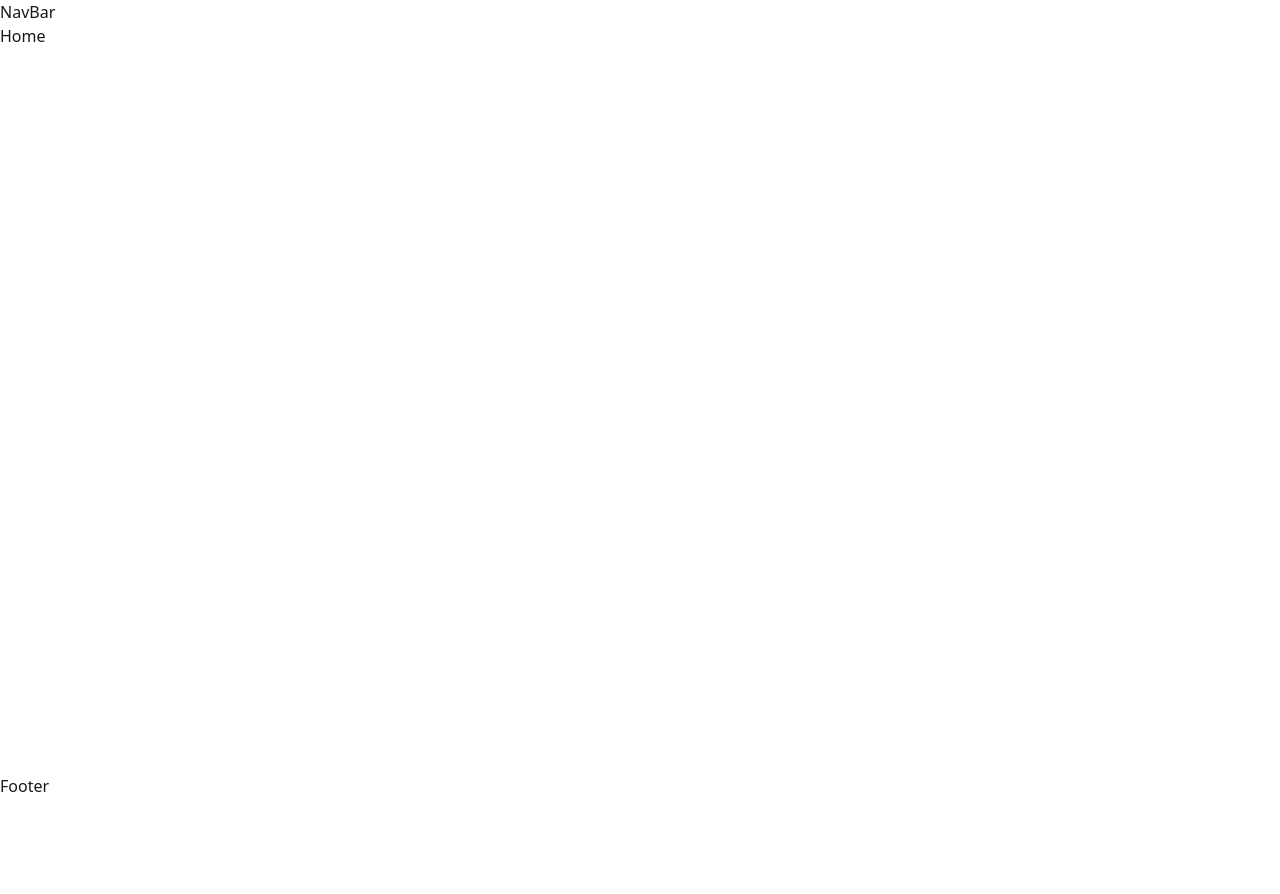
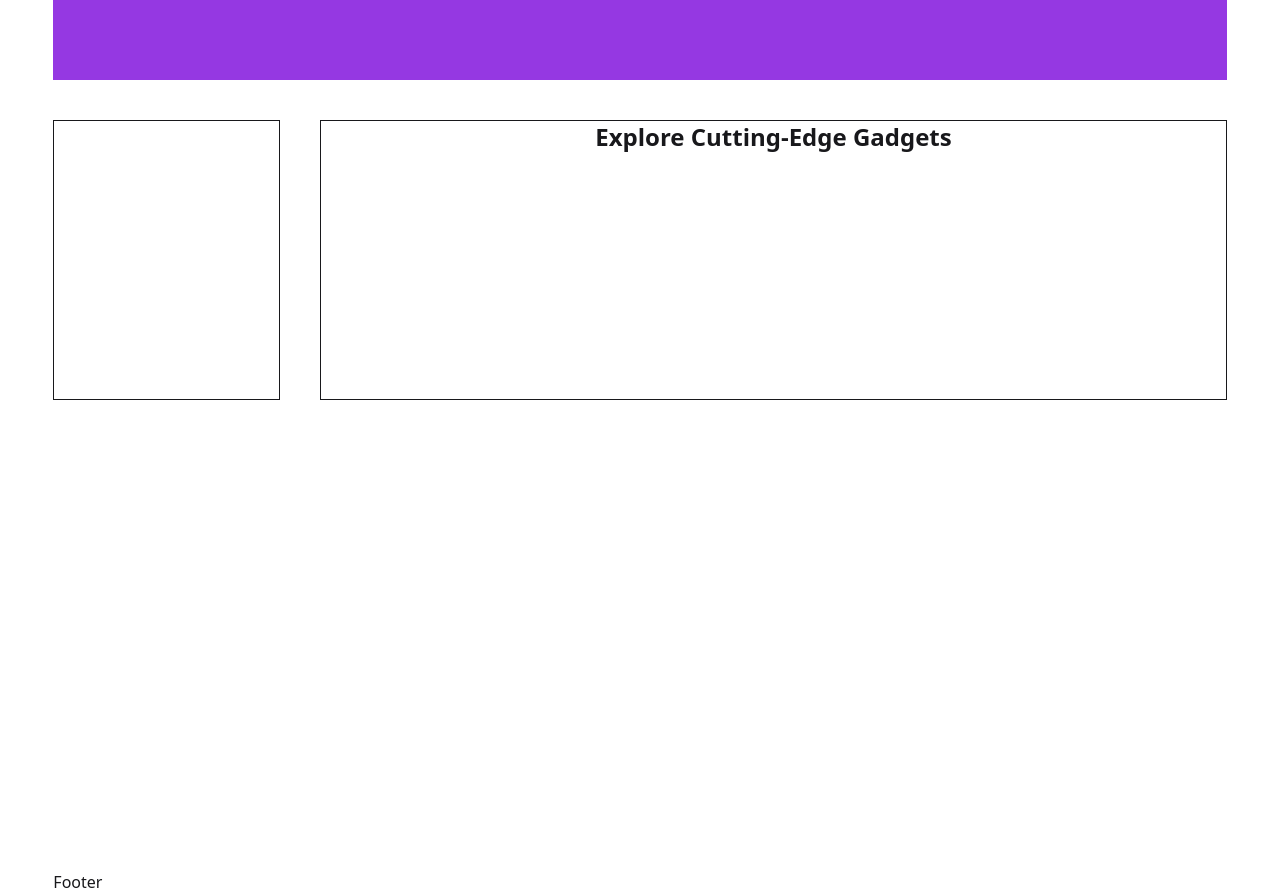
Before and after one commit to sadhin28/gadgetHeaven-A8, a React (Vite) app: page / in a window 1280 px wide. Before the commit the page ends 800 px from the top, so only its background shows below. Built offline with nearby package versions, Linux system fonts and the light colour scheme.

Commit message:
add navbar

```diff
--- a/src/App.jsx
+++ b/src/App.jsx
@@ -4,13 +4,13 @@ import Footer from "./Components/Footer"
 
 function App() {
   return (
-    <>
-       <Navbar></Navbar>
+    <div className="w-11/12 mx-auto">
+        <Navbar></Navbar>
        <div className="min-h-[calc(100vh-50px)]">
           <Outlet></Outlet>
        </div>
        <Footer></Footer>
-    </>
+    </div>
   )
 }
 
--- a/src/Components/Home.jsx
+++ b/src/Components/Home.jsx
@@ -2,8 +2,16 @@ import React from 'react';
 
 const Home = () => {
     return (
-        <div>
-            <h1>Home</h1>
+        <div className='mt-10'>
+
+            <div className='flex gap-10'>
+                    <div className=' h-70 border w-3/12'>
+
+                    </div>
+                    <div className='border w-full'>
+                        <h1 className='text-center font-bold md:text-2xl '>Explore Cutting-Edge Gadgets</h1>
+                    </div>
+            </div>
         </div>
     );
 };
--- a/src/Components/Navbar.jsx
+++ b/src/Components/Navbar.jsx
@@ -2,8 +2,8 @@ import React from 'react';
 
 const Navbar = () => {
     return (
-        <div>
-            <h1>NavBar</h1>
+        <div className='h-20 bg-[#9538E2]'>
+
         </div>
     );
 };
```
